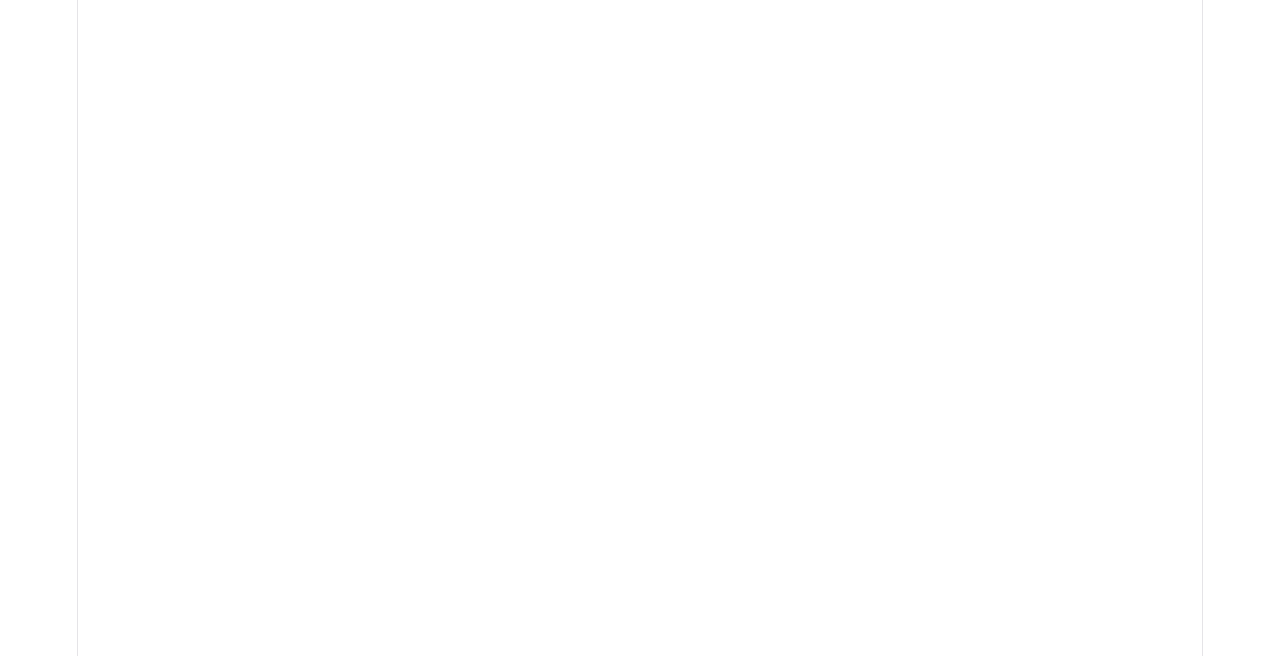
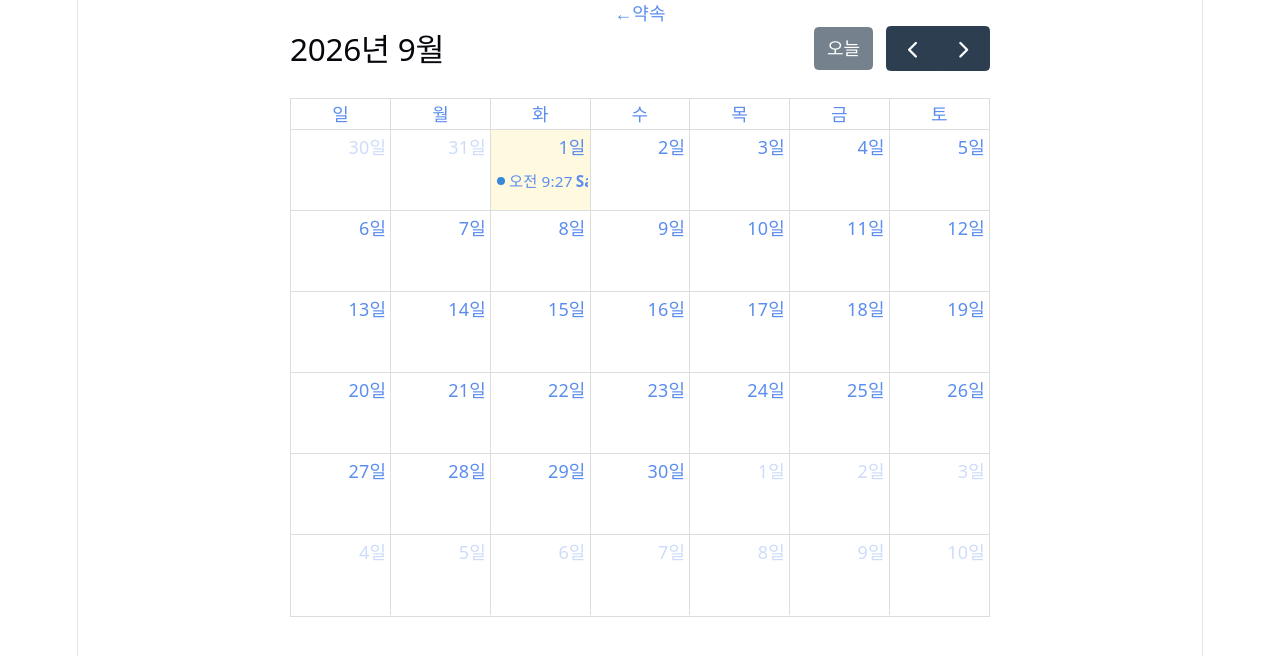
Before and after one commit to taetae0821/React-practice, a React (Vite) app: page /PromiseMain in a window 1280 px wide. Before the commit this address had no page. Shown: the top 656 px of the page. Built offline with nearby package versions, Linux system fonts and the light colour scheme.

Commit message:
캘린더 라이브러리 사용

```diff
--- a/package.json
+++ b/package.json
@@ -10,6 +10,9 @@
     "preview": "vite preview"
   },
   "dependencies": {
+    "@fullcalendar/core": "^6.1.21",
+    "@fullcalendar/daygrid": "^6.1.21",
+    "@fullcalendar/react": "^6.1.21",
     "react": "^19.2.8",
     "react-dom": "^19.2.8",
     "react-router-dom": "^7.18.2"
--- a/src/App.jsx
+++ b/src/App.jsx
@@ -2,15 +2,17 @@ import { BrowserRouter, Routes, Route, Navigate } from 'react-router-dom'
 import Login from './login.jsx'
 import Signup from './signup.jsx'
 import Settlement from './settlemen.jsx'
+import PromiseMain from './promiseMain.jsx'
 
 function App() {
     return (
         <BrowserRouter>
             <Routes>
-                <Route path="/" element={<Navigate to="/Settlement" replace />} />
+                <Route path="/" element={<Navigate to="/PromiseMain" replace />} />
                 <Route path="/login" element={<Login />} />
                 <Route path="/signup" element={<Signup />} />
                 <Route path="/settlement" element={<Settlement />} />
+                <Route path="/promiseMain" element={<PromiseMain />} />
             </Routes>
         </BrowserRouter>
     )
--- a/src/promiseMain.jsx
+++ b/src/promiseMain.jsx
@@ -1,9 +1,28 @@
-function PromiseMain(){
-    return(
+import { Link } from 'react-router-dom';
+import FullCalendar from '@fullcalendar/react';
+import dayGridPlugin from '@fullcalendar/daygrid';
+import koLocale from '@fullcalendar/core/locales/ko';
+
+function PromiseMain() {
+
+    const events = [
+        { title: 'Sample Event', date: new Date() },
+    ];
+
+    return (
         <div>
-            <h1>약속 이름</h1>
+            <Link to="">←약속</Link>
+
+            <div style={{ width: '700px', margin: '0 auto' }}>
+                <FullCalendar
+                plugins={[dayGridPlugin]}
+                initialView="dayGridMonth"
+                events={events}
+                locale={koLocale}
+            />
+            </div>
         </div>
     );
 }
 
-export default PromiseMain
+export default PromiseMain;
```
Also changed, not shown: 1 other file (tests, documents, lock files or other folders).
